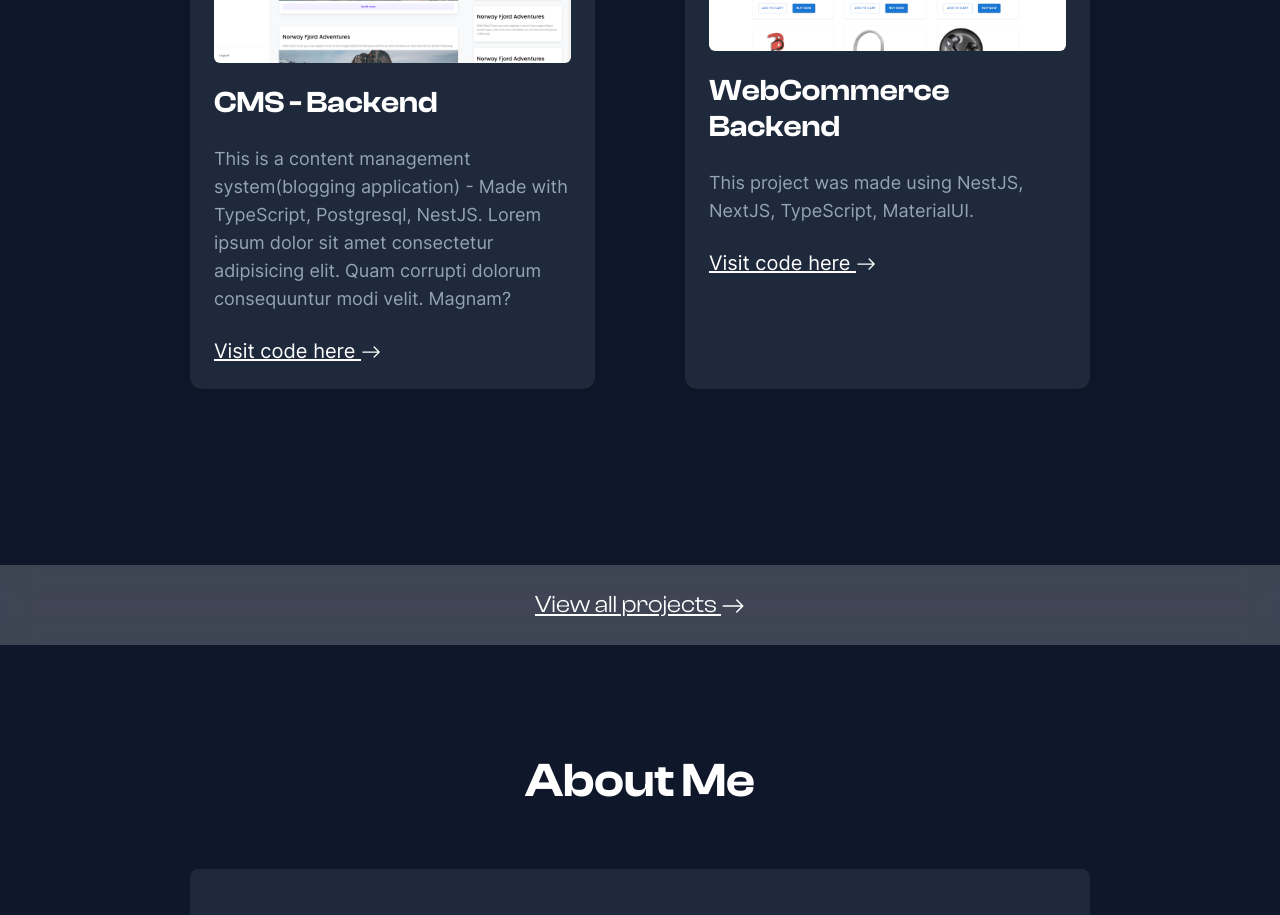
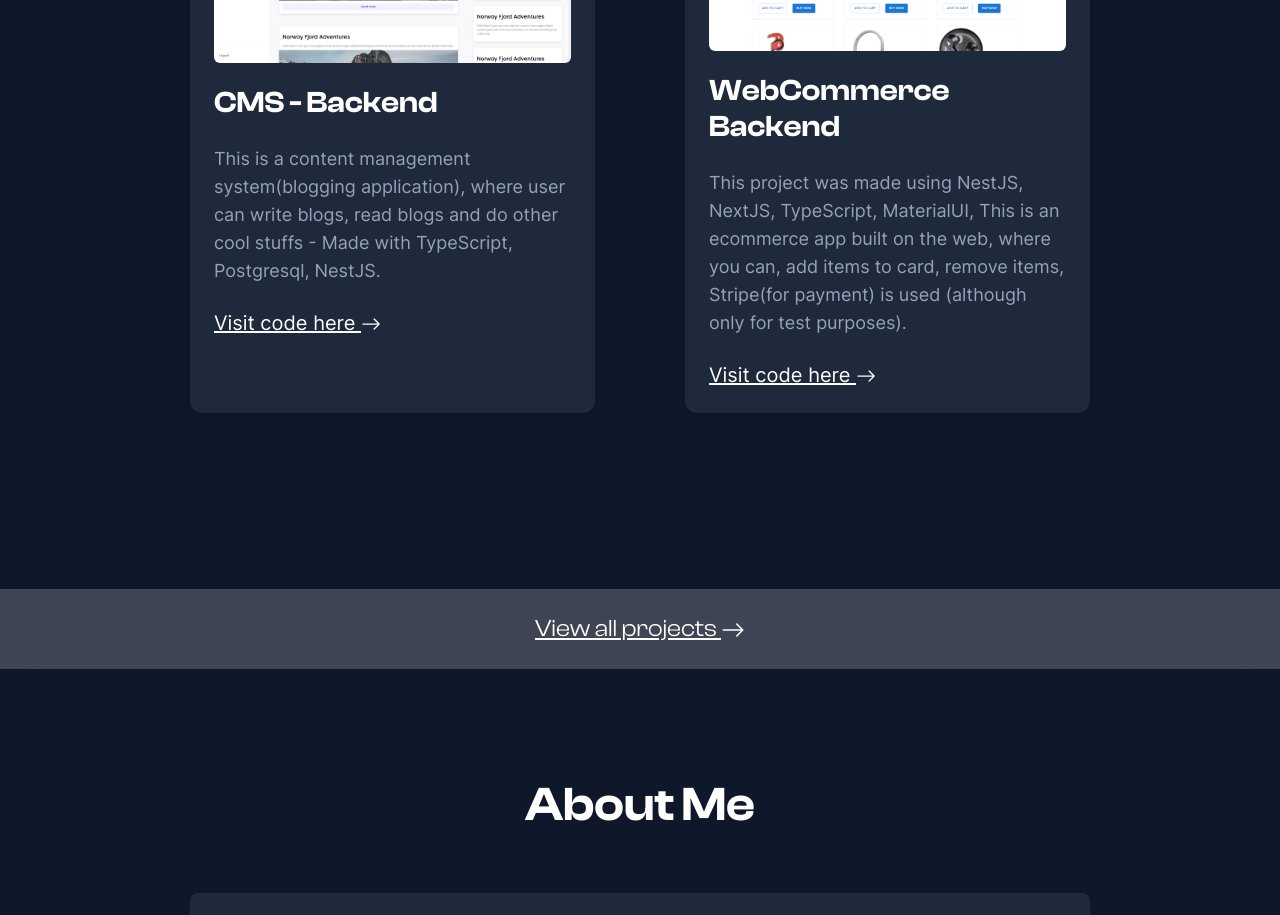
Before and after one commit to suzan-rana/portfolio, a Next.js app: page / in a window 1280 px wide. Shown: the part 1400-2315 px from the top of the page. Built offline with nearby package versions, Linux system fonts and the light colour scheme.

Commit message:
added necces text

```diff
--- a/components/Projects.jsx
+++ b/components/Projects.jsx
@@ -23,9 +23,7 @@ const Projects = ({ darkMode }) => {
       <div className="flex flex-col lg:justify-between my-12 flex-wrap gap-12 md:flex-row   ">
         <Card
           title={"CMS - Backend"}
-          description="This is a content management system(blogging application) - Made with TypeScript, Postgresql, NestJS.  Lorem ipsum dolor sit amet
-          consectetur adipisicing elit. Quam corrupti dolorum consequuntur
-          modi velit. Magnam?"
+          description="This is a content management system(blogging application), where user can write blogs, read blogs and do other cool stuffs - Made with TypeScript, Postgresql, NestJS.  "
           imageLink={Violla}
           link="https://github.com/suzan-rana/cms-backend"
         />
@@ -35,7 +33,10 @@ const Projects = ({ darkMode }) => {
             WebCommerce Backend
           </h3>
           <p className="py-6 md:text-lg dark:text-slate-400  ">
-            This project was made using NestJS, NextJS, TypeScript, MaterialUI.
+            This project was made using NestJS, NextJS, TypeScript, MaterialUI,
+            This is an ecommerce app built on the web, where you can, add items
+            to card, remove items, Stripe(for payment) is used (although only
+            for test purposes).
           </p>
           <a
             rel="noreferrer"
```
